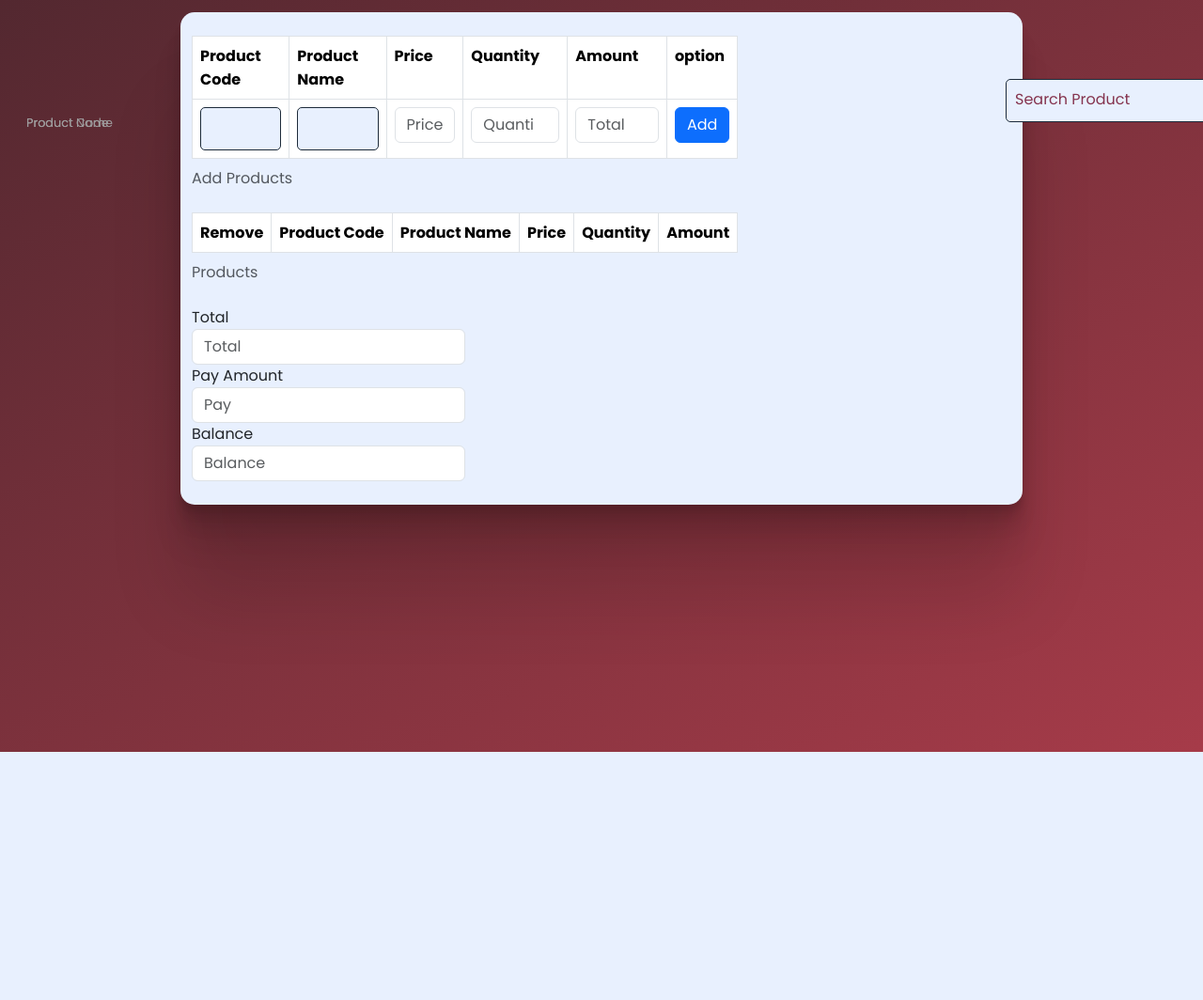
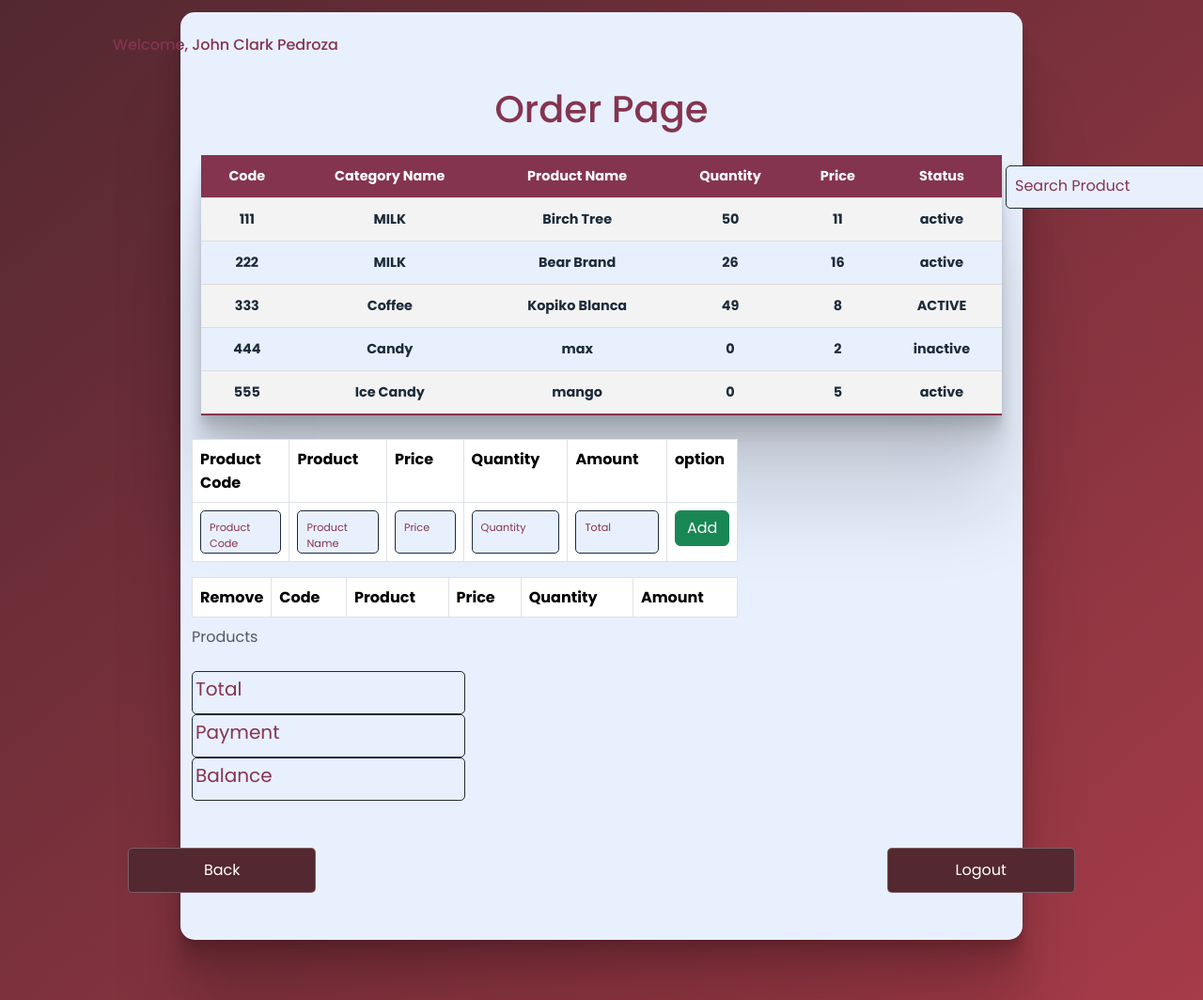
Before and after one commit to shutii/yawa, a PHP site: page /test.php in a window 1280 px wide. Shown: the whole page at 94% size. Before the commit the page ends 800 px from the top, so only its background shows below. Run offline with PHP 8.4, Linux system fonts and the light colour scheme; a user stored in the database is signed in; data comes from the database, SQL or seed files in the repository; lists and menus that the app fills with data are empty; some libraries are stand-ins or nearby versions.

Commit message:
Add files via upload

```diff
--- a/style.css
+++ b/style.css
@@ -175,6 +175,19 @@
     min-width: 450px;
 }
 
+.containerLook1
+{
+    position:absolute;
+    display: flex;
+    padding-top: 25px;
+    padding-bottom: 25px;
+    min-height: 10vh;
+    margin: -270px auto 345px;
+    left: 1070px;
+    max-width: 70%;
+    min-width: 450px;
+}
+
 .title h1
 {
     /* text-shadow:
@@ -265,11 +278,10 @@
     border: 1px solid #85344F;
 }
 
-
 .inputBox1
 {
-    /* position: relative; */
-    /* width: 250px; */
+    position: relative;
+    display: flex;
 }
 
 .inputBox1 input
@@ -295,12 +307,12 @@
 .inputBox1 span
 {
     position: absolute;
-    top: 112px;
-    left: 18px;
+    top: 0px;
+    left: 0px;
     padding: 10px;
     pointer-events: none;
-    font-size: .8em;
-    color: #9e9c9d;
+    font-size: .7em;
+    color: #85344F;
     /* text-transform: uppercase; */
     transition: 0.5s;
 }
@@ -311,19 +323,19 @@
 {
     color: #1d2b3a;
     transform: translateX(10px) translateY(-7px);
-    font-size: 0.65em;
+    font-size: 0.6em;
     padding: 0 10px;
-    background: #181818;
-    border-left: 1px solid #9e9c9d;
-    border-right: 1px solid #9e9c9d;
-    letter-spacing: 0.2em;
+    background: #85344F;
+    border-left: 1px solid #85344F;
+    border-right: 1px solid #85344F;
+    letter-spacing: 0.1em;
 }
 
 .inputBox1:nth-child(n+1) input:hover ~ span,
 .inputBox1:nth-child(n+1) input:valid ~ span,
 .inputBox1:nth-child(n+1) input:focus ~ span
 {
-    background: #9e9c9d;
+    background: #85344F;
     color:#E8F0FE;
     border-radius: 2px;
 }
@@ -332,7 +344,76 @@
 .inputBox1 input:valid,
 .inputBox1 input:focus
 {
-    border: 1px solid #E8F0FE;
+    border: 1px solid #85344F;
+}
+
+.inputBox2
+{
+    position: relative;
+    display: flex;
+}
+
+.inputBox2 input
+{
+    /* width: 100%; */
+    padding: 10px;
+    border: 1px solid #1d2b3a;
+    background: #E8F0FE;
+    border-radius: 5px;
+    outline: none;
+    color: #1d2b3a;
+    font-size: 1em;
+    transition: 0.5s;
+    /* box-shadow:
+    0 2.8px 2.2px rgba(0, 0, 0, 0.034),
+    0 6.7px 5.3px rgba(0, 0, 0, 0.048),
+    0 12.5px 10px rgba(0, 0, 0, 0.06),
+    0 22.3px 17.9px rgba(0, 0, 0, 0.072),
+    0 41.8px 33.4px rgba(0, 0, 0, 0.086),
+    0 100px 80px rgba(0, 0, 0, 0.12); */
+}
+
+.inputBox2 span
+{
+    position: absolute;
+    top: 0px;
+    left: 0px;
+    padding: 4px;
+    pointer-events: none;
+    font-size: 1.25em;
+    color: #85344F;
+    /* text-transform: uppercase; */
+    transition: 0.5s;
+}
+
+.inputBox2 input:hover ~ span,
+.inputBox2 input:valid ~ span,
+.inputBox2 input:focus ~ span
+{
+    color: #1d2b3a;
+    transform: translateX(10px) translateY(-7px);
+    font-size: .65em;
+    padding: 0 10px;
+    background: #85344F;
+    border-left: 1px solid #85344F;
+    border-right: 1px solid #85344F;
+    letter-spacing: 0.1em;
+}
+
+.inputBox2:nth-child(n+1) input:hover ~ span,
+.inputBox2:nth-child(n+1) input:valid ~ span,
+.inputBox2:nth-child(n+1) input:focus ~ span
+{
+    background: #85344F;
+    color:#E8F0FE;
+    border-radius: 2px;
+}
+
+.inputBox2 input:hover,
+.inputBox2 input:valid,
+.inputBox2 input:focus
+{
+    border: 1px solid #85344F;
 }
 
 
--- a/test.php
+++ b/test.php
@@ -14,15 +14,81 @@
 	</head>
 	<body>
 
+	<div class="container4">
+
+	<table class="kini" id="t2">
+
+		<div class="welcome">
+            <h2>Welcome, <?php echo $_SESSION['fname']; echo " ", $_SESSION['lname'];?></h2>
+        </div><br>
+
+        <div class="title">
+            <h1>Order Page</h1>
+        </div>
+            <tr>
+                   <th>Code</th>
+                   <th>Category Name</th>
+                   <th>Product Name</th>
+                   <th>Quantity</th>
+                   <th>Price</th>
+                   <th>Status</th>
+               </tr>
 
 
-	<div class="container4">
-    <div class="containerLook">
+               <?php
+                   $sqlQuery = "SELECT prod.id, prod.prodcode, cat.categoryName, cat.status, prod.productName,  prod.qnty,prod.price FROM prod INNER JOIN cat ON prod.category = cat.id";
+                   $res = $con->query($sqlQuery);
+                   while($row =mysqli_fetch_object($res))
+                   {
+                       ?>
+                           <tr class="active-row">
+                               <td><?php echo $row->prodcode?></td>
+                               <td><?php echo $row->categoryName?></td>
+                               <td><?php echo $row->productName?></td>
+                               <td><?php echo $row->qnty?></td>
+                               <td><?php echo $row->price?></td>
+                               <td><?php echo $row->status?></td>
+                           </tr>
+                   <?php
+                   }
+                ?>
+            </table>
+
+    <div class="containerLook1">
         <div class="inputBox">
-            <input type="text" name="uname" id="lookAcc" onkeyup="search()" required="required">
+            <input type="text" name="uname" id="lookup" onkeyup="search()" required="required">
             <span>Search Product</span>
         </div>
     </div>
+
+	<script>
+        function search()
+        {
+            var input, filter, table, tr, td, txtValue;
+            input = document.getElementById("lookup");
+            filter = input.value.toUpperCase();
+            table = document.getElementById("t1");
+            tr = table.getElementsByTagName("tr");
+            for (let i = 1; i < tr.length; i++)
+            {
+                // td = tr[i].getElementsByTagName("td")[1];
+                td = tr[i];
+                if (td)
+                {
+                    txtValue = td.textContent || td.innerText;
+                    if (txtValue.toUpperCase().indexOf(filter) > -1)
+                    {
+                        tr[i].style.display = "";
+                    }
+                    else
+                    {
+                        tr[i].style.display = "none";
+                    }
+                }
+            }
+        }
+    </script>
+
     <link rel="stylesheet" href="style.css">
 	<div class = "container-fluid bg-2 text-center">
 		<div class ="col-sm-8">
@@ -34,10 +100,9 @@
                         <h1>Order Page</h1> -->
 			<form class = "form-horizontal" id="formInvoice">
 				<table class = "table table-bordered">
-					<caption> Add Products </caption>
 					<tr>
 						<th>Product Code</th>
-						<th>Product Name</th>
+						<th>Product</th>
 						<th>Price</th>
 						<th>Quantity</th>
 						<th>Amount</th>
@@ -59,16 +124,28 @@
                             <!-- <input type = "text" class = "form-control" id ="pname" name= "pname" placeholder = "Product Name" required/> -->
                         </td>
 						<td>
-                            <input type = "text" class = "form-control" id ="price" name= "price" placeholder = "Price" required/>
+							<div class="inputBox1">
+                                <input type="text" class="form-control" name="price" id="price" required="required">
+                                <span>Price</span>
+                            </div>
+                            <!-- <input type = "text" class = "form-control" id ="price" name= "price" placeholder = "Price" required/> -->
                         </td>
 						<td>
-                            <input type = "number" class = "form-control" id ="qty" name= "qty" placeholder = "Quantity" required/>
+							<div class="inputBox1">
+                                <input type="number" class="form-control" name="qty" id="qty" required="required">
+                                <span>Quantity</span>
+                            </div>
+                            <!-- <input type = "number" class = "form-control" id ="qty" name= "qty" placeholder = "Quantity" required/> -->
                         </td>
 						<td>
-                            <input type = "text" class = "form-control" id ="total" name= "total" placeholder = "Total" required/>
+							<div class="inputBox1">
+                                <input type="text" class="form-control" name="total" id="total" required="required">
+                                <span>Total</span>
+                            </div>
+                            <!-- <input type = "text" class = "form-control" id ="total" name= "total" placeholder = "Total" required/> -->
                         </td>
 						<td>
-                            <button type = "button" class = "btn btn-primary" id ="add" name= "add" onclick="addProduct()"> Add </button>
+                            <button type = "button" class = "btn btn-success" id ="add" name= "add" onclick="addProduct()"> Add </button>
                         </td>
 					</tr>
 				</table>
@@ -79,8 +156,8 @@
 				<thead>
 					<tr>
 						<th style = "width: 40px">Remove</th>
-						<th>Product Code</th>
-						<th>Product Name</th>
+						<th>Code</th>
+						<th>Product</th>
 						<th>Price</th>
 						<th>Quantity</th>
 						<th>Amount</th>
@@ -94,20 +171,41 @@
 		</div>
 		<div class = "col-sm-4" align="right">
 			<div class="form-group" align="left">
-				<label>Total</label>
-				<input type="text" class="form-control" id="finaltotal" name = "finaltotal" placeholder="Total" required/>
+				<!-- <label>Total</label> -->
+				<!-- <input type="text" class="form-control" id="finaltotal" name = "finaltotal" placeholder="Total" required/> -->
+				<div class="inputBox2">
+                    <input type="text" class="form-control" name="finaltotal" id="finaltotal" required="required">
+                    <span>Total</span>
+                </div>
 			</div>
 			<div class="form-group" align="left">
-				<label>Pay Amount</label>
-				<input type="text" class="form-control" id="pay" name = "pay" placeholder="Pay" required/>
+				<!-- <label>Payment Amount</label> -->
+				<!-- <input type="text" class="form-control" id="pay" name = "pay" placeholder="Pay" required/> -->
+				<div class="inputBox2">
+                    <input type="text" class="form-control" name="pay" id="pay" required="required">
+                    <span>Payment</span>
+                </div>
 			</div>
 			<div class="form-group" align="left">
-				<label>Balance</label>
-				<input type="text" class="form-control" id="bal" name = "bal" placeholder="Balance" required/>
+				<!-- <label>Balance</label> -->
+				<!-- <input type="text" class="form-control" id="bal" name = "bal" placeholder="Balance" required/> -->
+				<div class="inputBox2">
+                    <input type="text" class="form-control" name="bal" id="bal" required="required">
+                    <span>Balance</span>
+                </div>
 			</div>
 		</div>
 	</div>
+		<div class="btnContainer1">
+            <form method="POST" action="home.php">
+                <div class="inputBtn"><input type="submit" value="Back"></div>
+            </form>
+            <form method="POST" action="logout.php">
+               <div class="inputBtn"><input type="submit" value="Logout"></div>
+            </form>
+        </div>
     </div>
+
 	<script src = "components/jquery/dist/jquery.js"></script>
 	<script src = "components/jquery/dist/jquery.min.js"></script>
 	<script src = "components/jquery.validate.min.js"></script>
@@ -166,7 +264,7 @@
                 price : $("#price").val(),
                 qty : $("#qty").val(),
                 total : $("#total").val(),
-                button : '<button type ="button" class="button" class="btn btn-warning">delete</button>'
+                button : '<button type ="button" class="button" class="btn btn-danger">delete</button>'
             };
 
             addRow(products);
@@ -179,7 +277,7 @@
             var $table = $('#product_list tbody');
             var $row =
                 $("<tr>" +
-                    "<td><Button type='button' name='record' class='btn btn-warning btn-xs' name='record' onclick='deleterow(this)'>Delete</td>"+
+                    "<td><Button type='button' name='record' class='btn btn-danger btn-xs' name='record' onclick='deleterow(this)'>Delete</td>"+
                     "<td>" + products.procode + "</td>" +
                     "<td>" + products.pname + "</td>" +
                     "<td>" + products.price + "</td>" +
```
